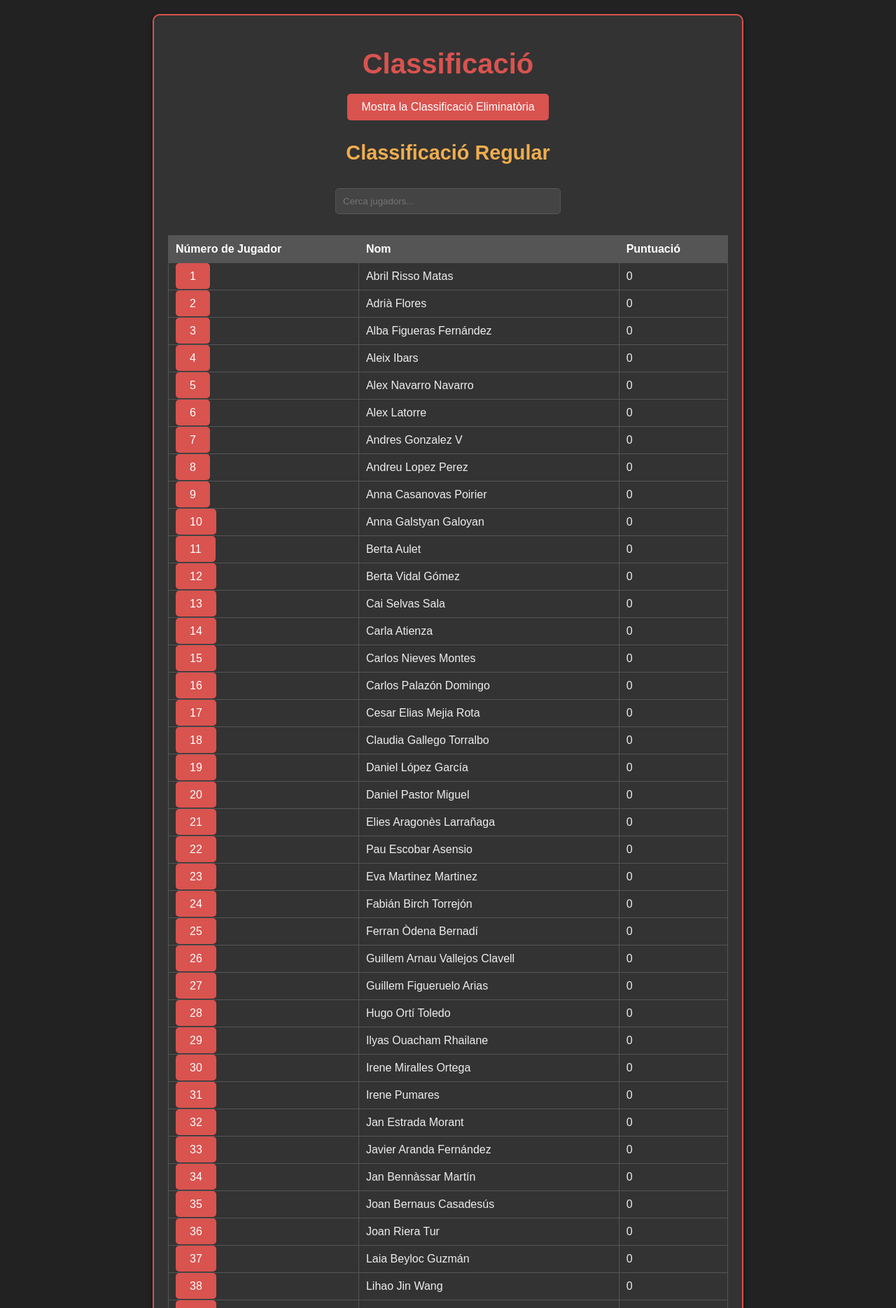
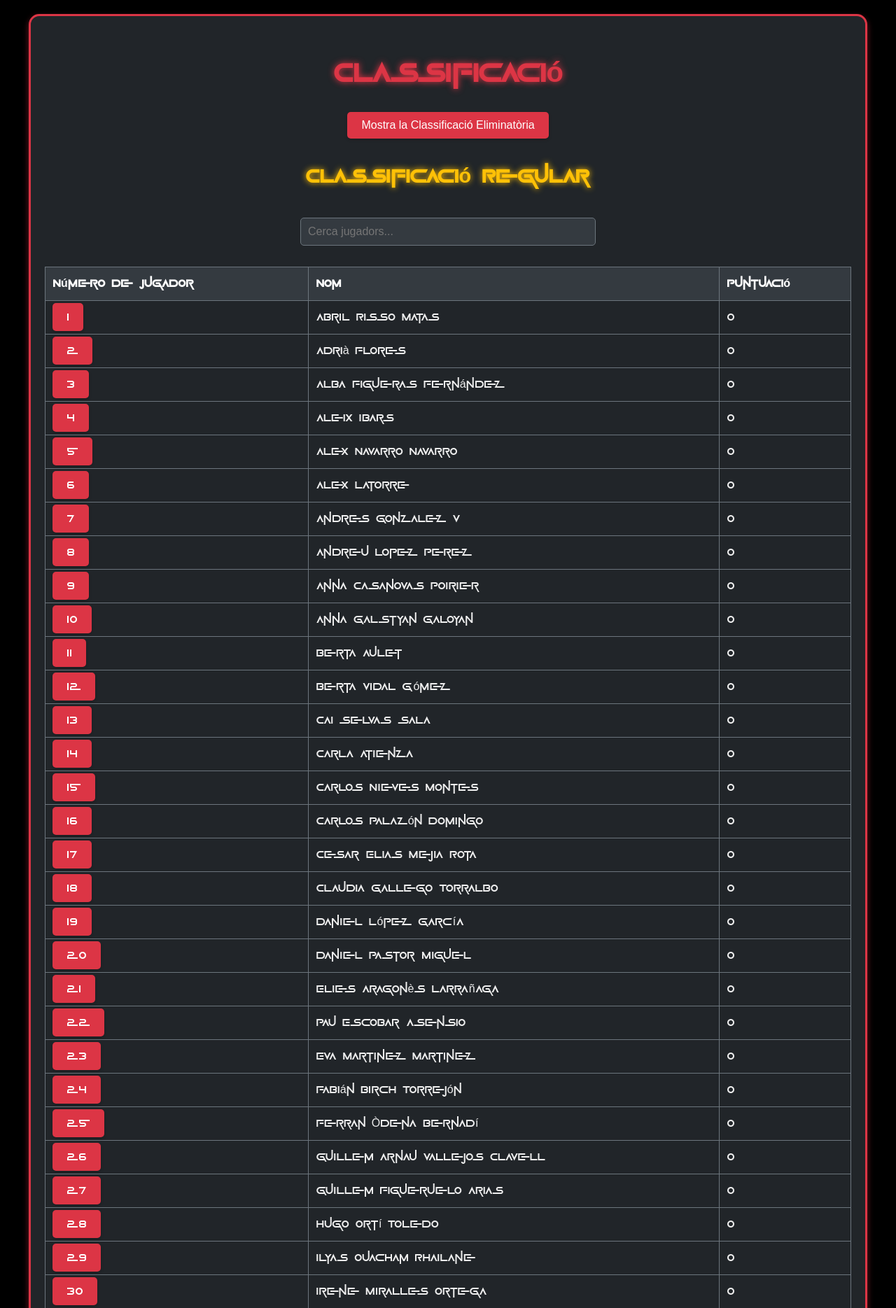
Before and after one commit to pauhidalgoo/web-jocs-oreneta, a Flask app: page /leaderboard in a window 1280 px wide. Shown: the top 1869 px of the page at 70% size. Run offline with Flask 3, Linux system fonts and the light colour scheme; a user stored in the database is signed in; data comes from the database, SQL or seed files in the repository; data that the repository does not hold is empty.

Commit message:
ADD better style

```diff
--- a/static/css/style.css
+++ b/static/css/style.css
@@ -1,35 +1,47 @@
 /* General Body Styles */
 body {
-    font-family: 'Arial', sans-serif;
-    background-color: #222;
+    font-family: 'Squid Game', 'Arial', sans-serif; /* Added a custom font, assuming you have it linked in your HTML. Replace 'Squid Game' with the actual font name */
+    background-color: #000; /* Darker background, more aligned with Squid Game theme */
     color: #eee;
     margin: 0;
     padding: 0;
     text-align: center;
+    overflow-x: hidden; /* Prevent horizontal scrollbar */
+}
+
+@font-face {
+    font-family: 'Squid Game';
+    src: url('/static/fonts/squid_games.ttf') format('truetype');
+    font-weight: normal;
+    font-style: normal;
 }
 
 /* Container Styles */
 .login-container, .leaderboard-container, .timeline-container, .profile-container, .admin-dashboard, .manage-players, .manage-games, .upload-container {
-    background-color: #333;
-    border: 2px solid #d9534f;
-    border-radius: 10px;
+    background-color: #212529; /* Slightly lighter dark background */
+    border: 3px solid #dc3545; /* Red border, more pronounced */
+    border-radius: 15px; /* More rounded corners */
     margin: 20px auto;
     padding: 20px;
-    max-width: 800px;
-    box-shadow: 0 4px 8px rgba(0, 0, 0, 0.5);
+    max-width: 90%; /* Use percentage for better responsiveness */
+    box-shadow: 0 4px 8px rgba(220, 53, 69, 0.5); /* Reddish shadow */
 }
 
 /* Header Styles */
 h1 {
-    color: #d9534f;
+    color: #dc3545; /* Red color for h1 */
     font-size: 2.5em;
     margin-bottom: 20px;
+    font-family: 'Squid Game', sans-serif; /* Apply the Squid Game font */
+    text-shadow: 0 0 10px #dc3545; /* Red glow effect */
 }
 
 h2 {
-    color: #f0ad4e;
+    color: #ffc107; /* Yellow color for h2 */
     font-size: 1.8em;
     margin-top: 30px;
+    font-family: 'Squid Game', sans-serif;
+    text-shadow: 0 0 8px #ffc107; /* Yellow glow effect */
 }
 
 /* Form Styles */
@@ -38,18 +50,19 @@ form {
 }
 
 input[type="number"], input[type="text"], input[type="password"], input[type="file"], select {
-    background-color: #444;
+    background-color: #343a40; /* Darker input fields */
     color: #eee;
-    border: 1px solid #555;
+    border: 1px solid #6c757d; /* Greyish border */
     padding: 10px;
     margin: 10px 0;
     border-radius: 5px;
-    width: 80%;
-    max-width: 300px;
+    width: 90%; /* More responsive width */
+    max-width: 400px; /* Larger max-width */
+    font-size: 1rem;
 }
 
 button, a {
-    background-color: #d9534f;
+    background-color: #dc3545; /* Red color for buttons */
     color: white;
     border: none;
     padding: 10px 20px;
@@ -57,11 +70,14 @@ button, a {
     border-radius: 5px;
     font-size: 1em;
     cursor: pointer;
-    transition: background-color 0.3s ease;
+    transition: background-color 0.3s ease, transform 0.2s ease; /* Added transform transition */
+    box-shadow: 0 2px 4px rgba(0, 0, 0, 0.2);
 }
 
 button:hover, a:hover {
-    background-color: #c9302c;
+    background-color: #c82333; /* Darker red on hover */
+    transform: translateY(-2px); /* Slight lift effect on hover */
+    box-shadow: 0 4px 8px rgba(0, 0, 0, 0.3);
 }
 
 /* Table Styles */
@@ -72,13 +88,13 @@ table {
 }
 
 th, td {
-    border: 1px solid #555;
+    border: 1px solid #6c757d;
     padding: 10px;
     text-align: left;
 }
 
 th {
-    background-color: #555;
+    background-color: #343a40;
     color: white;
 }
 
```
Also changed, not shown: other parts of static/css/style.css (+104 -45 lines), static/fonts/squid_games.ttf (added), 1 other file.
